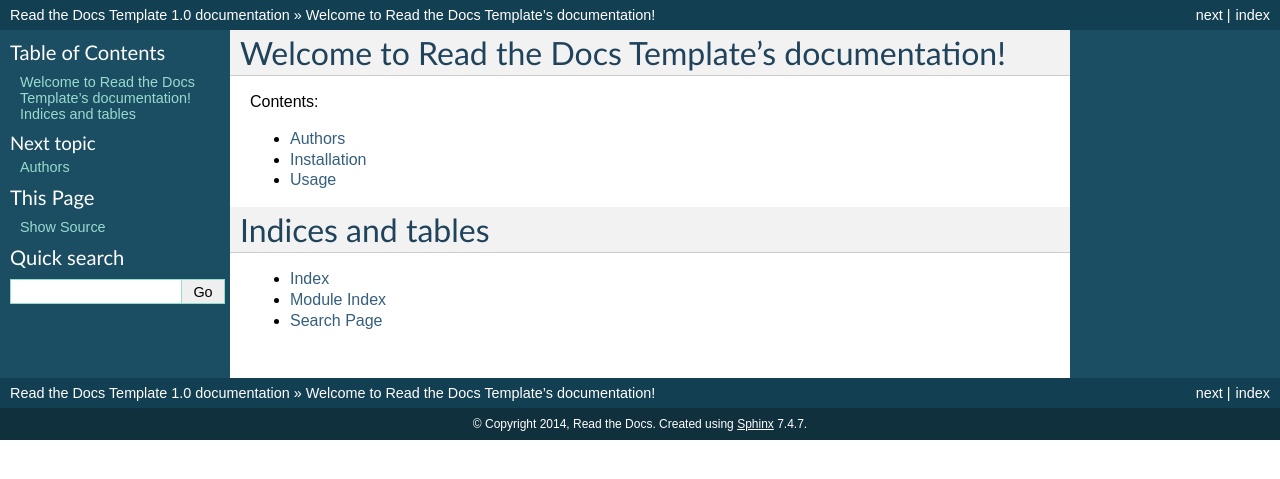
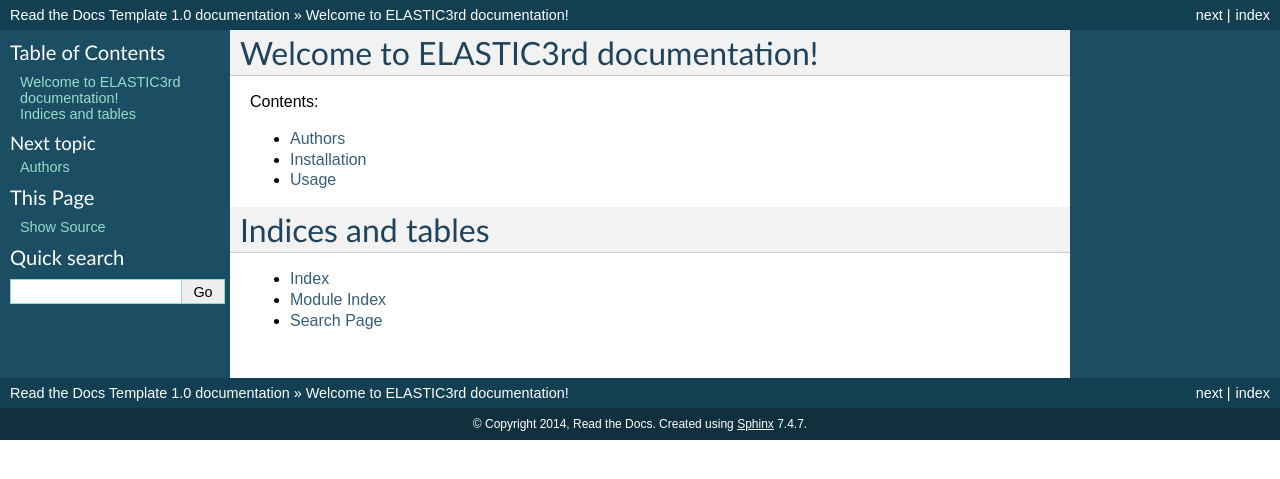
Before and after one commit to hitliaomq/ELASTIC3rd, a Sphinx documentation site: the page built from docs/index.rst, in a window 1280 px wide. Shown: the top 479 px of the page. Built offline with Sphinx 7.4.7, drawn with Linux system fonts in a browser that asks for light colours.

```diff
--- a/docs/index.rst
+++ b/docs/index.rst
@@ -3,7 +3,7 @@
    You can adapt this file completely to your liking, but it should at least
    contain the root `toctree` directive.
 
-Welcome to Read the Docs Template's documentation!
+Welcome to ELASTIC3rd documentation!
 ==================================================
 
 Contents:
--- a/docs/readme.rst
+++ b/docs/readme.rst
@@ -1 +1 @@
-.. include:: ../README.rst
+.. include:: ../README.md
```
